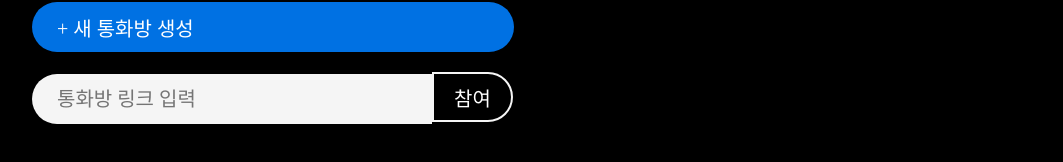
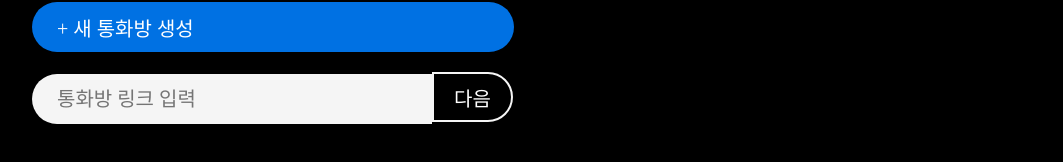
Before and after one commit to dayelop/oss-moayoung, a React (Create React App) app in the folder homepage/: page / in a window 1280 px wide. Shown: the part 498-660 px from the top of the page, without its empty margins (108-1171 px from the left). Built offline with nearby package versions, Linux system fonts and the light colour scheme; the HTML template or start-up script is replaced by a standard one; a web font is replaced by a local one.

Commit message:
fix: Fix button value in input

```diff
--- a/homepage/src/pages/Home.js
+++ b/homepage/src/pages/Home.js
@@ -85,6 +85,7 @@ function Home() {
   const [placeholder, setPlaceholder] = useState('통화방 링크 입력');
   const [roomUrl, setRoomUrl] = useState('');
   const [toggle, setToggle] = useState(0);
+  const [value, setValue] = useState('다음');
 
   const createRoom = () => {
     window.location.href = 'http://127.0.0.1:8887/dist/';
@@ -96,6 +97,7 @@ function Home() {
       setPlaceholder('이름 입력');
       setRoomUrl(roomUrl + link.value);
       setToggle(!toggle);
+      setValue('참여');
       link.type = 'text';
       link.value = '';
     }
@@ -138,7 +140,7 @@ function Home() {
             />
             <input
               type="submit"
-              value="참여"
+              value={value}
               css={button}
               onClick={!toggle ? linkInput : nameInput}
             />
```
